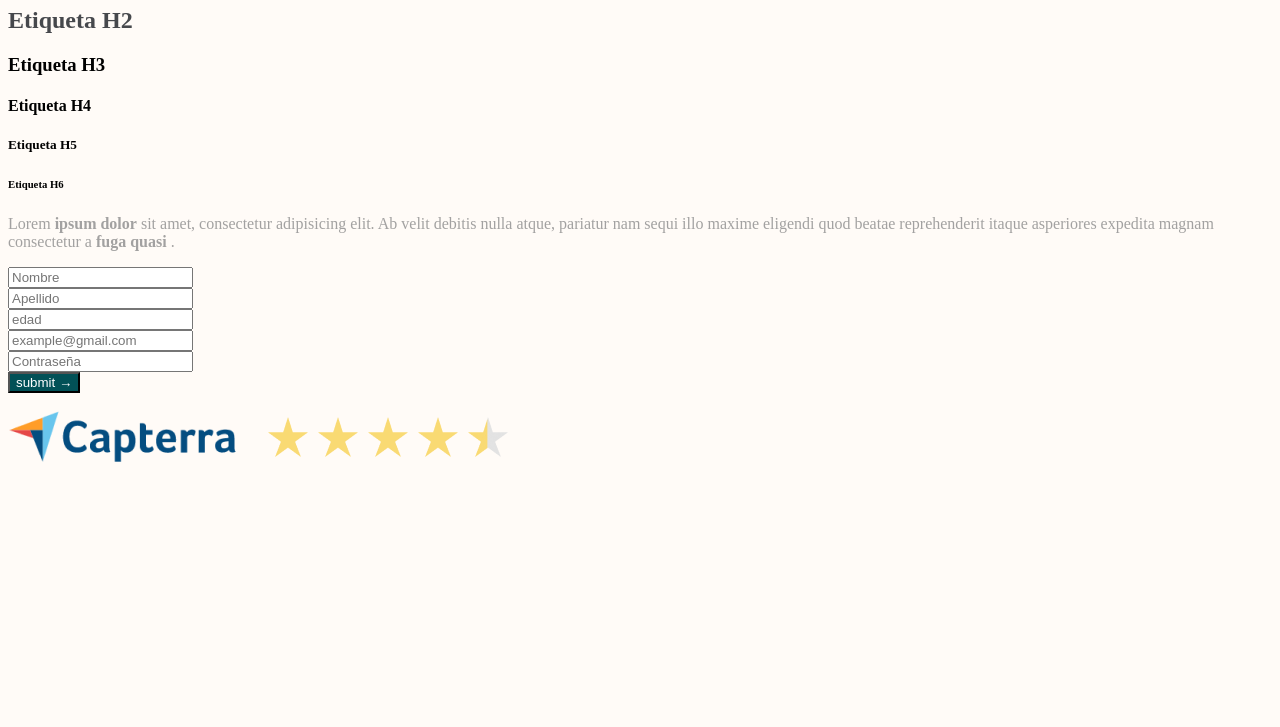
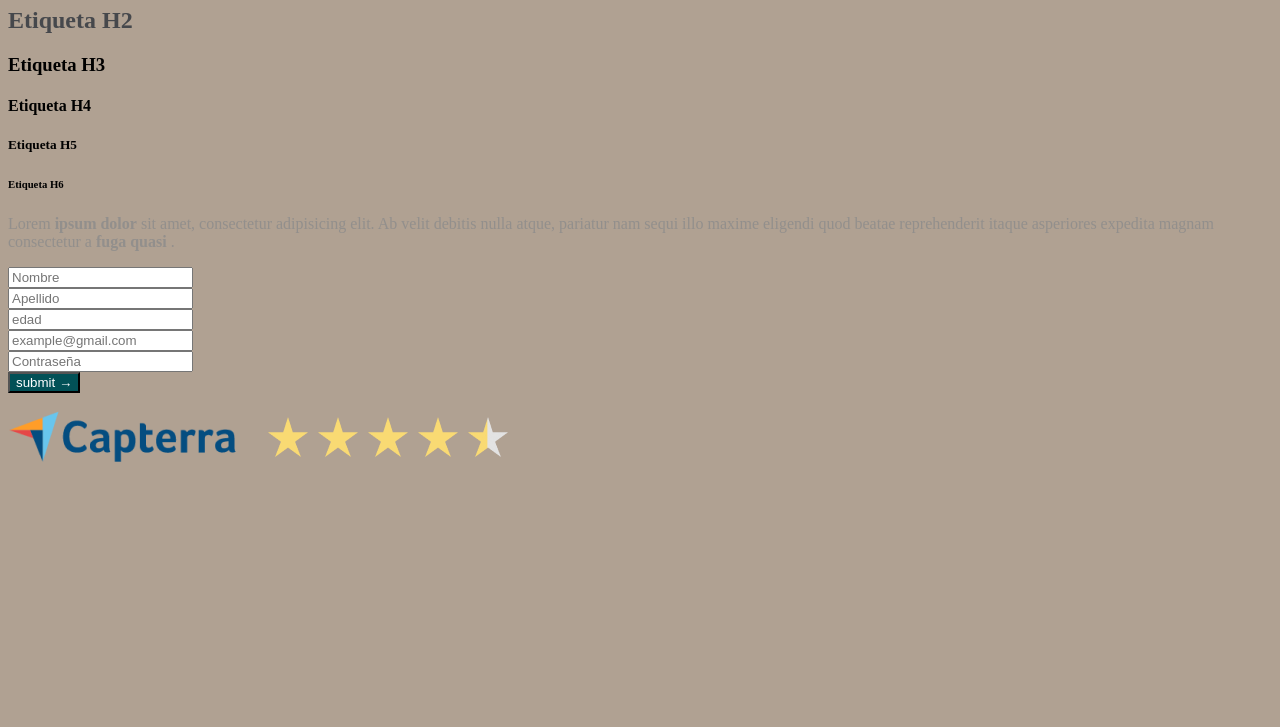
Before and after one commit to JimLoza/santander-front, a plain HTML site: page index.html in a window 1280 px wide. Shown: the part 73-800 px from the top of the page. Drawn offline with Linux system fonts and the light colour scheme.

Commit message:
cambie background color

```diff
--- a/styles.css
+++ b/styles.css
@@ -1,5 +1,5 @@
 body{
-    background-color: #fffbf7;
+    background-color: #b0a192;
 }
 
 h1 {
```
